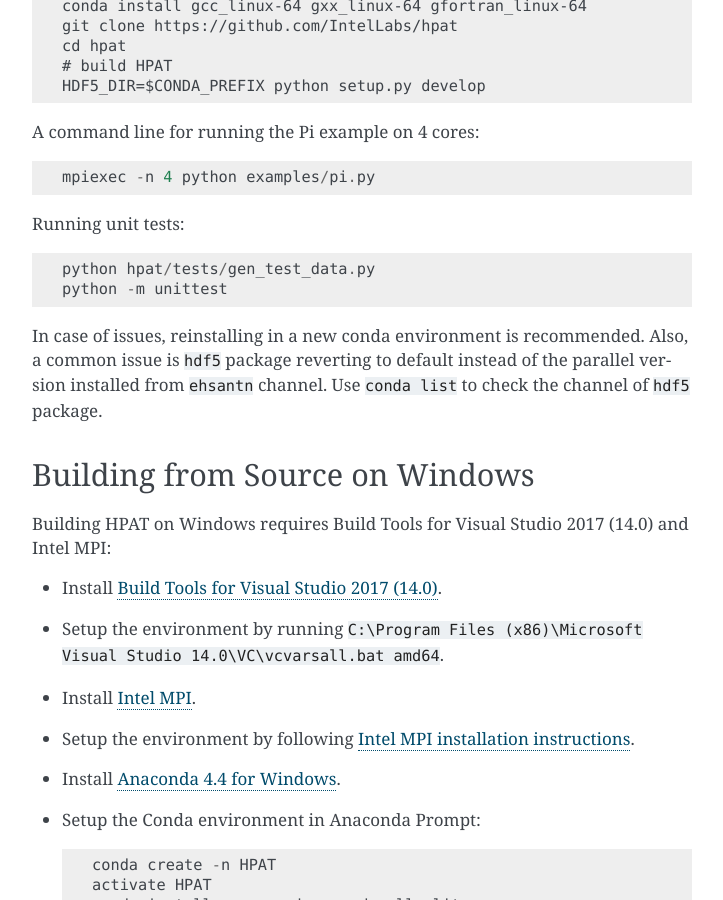
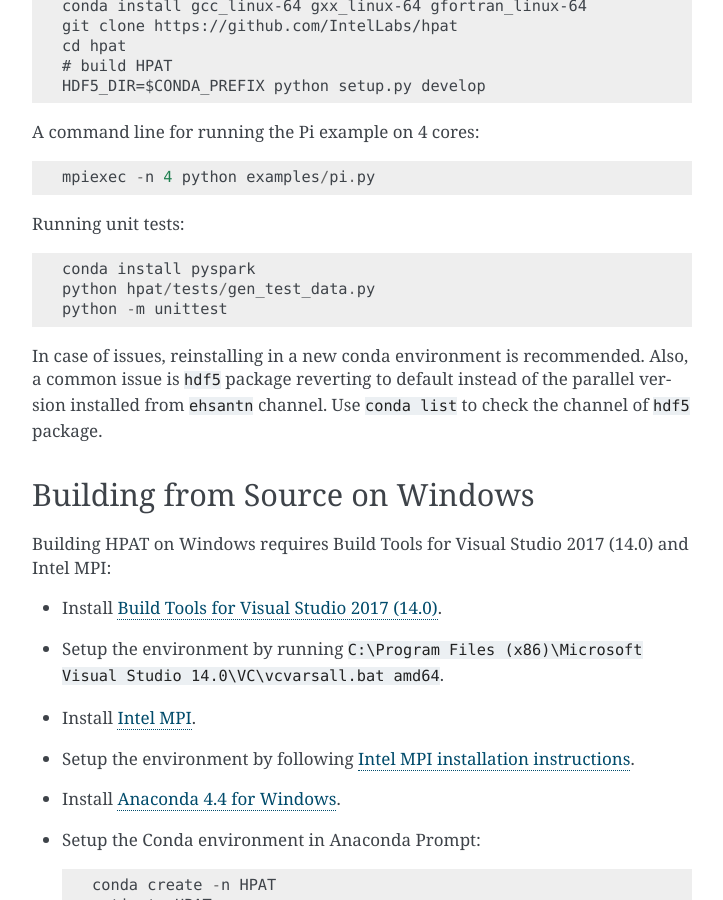
Before and after one commit to IntelPython/sdc, a Sphinx documentation site: the page built from docs/source/install.rst, in a window 1280 px wide and 900 px high, scrolled down 581 px. Shown: the whole window, without its empty margins (388-1111 px from the left). Built offline with Sphinx 7.4.7, drawn with Linux system fonts in a browser that asks for light colours.

Commit message:
update docs: add pyspark to source install

```diff
--- a/docs/source/install.rst
+++ b/docs/source/install.rst
@@ -42,6 +42,7 @@
 
 Running unit tests::
 
+    conda install pyspark
     python hpat/tests/gen_test_data.py
     python -m unittest
 
```
Also changed, not shown: 5 other files.
